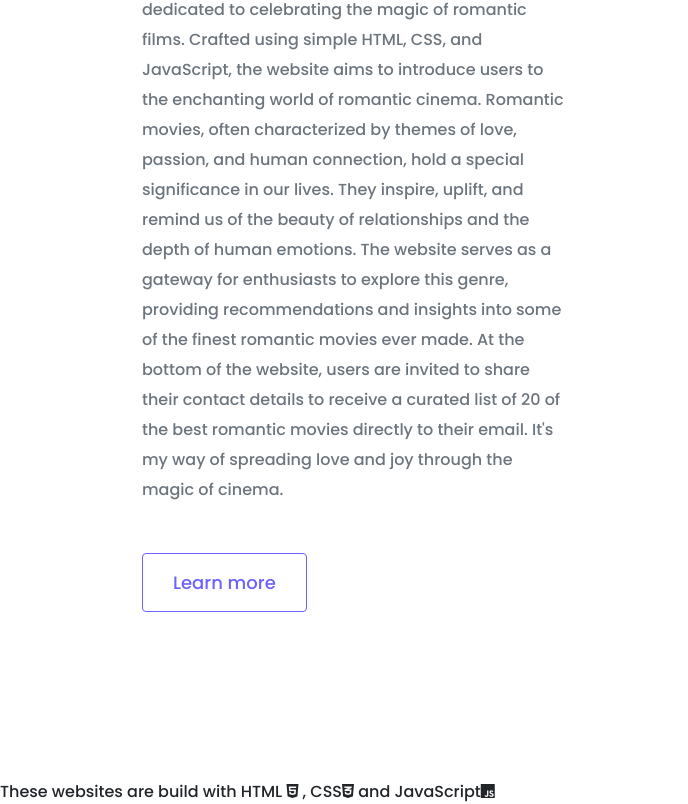
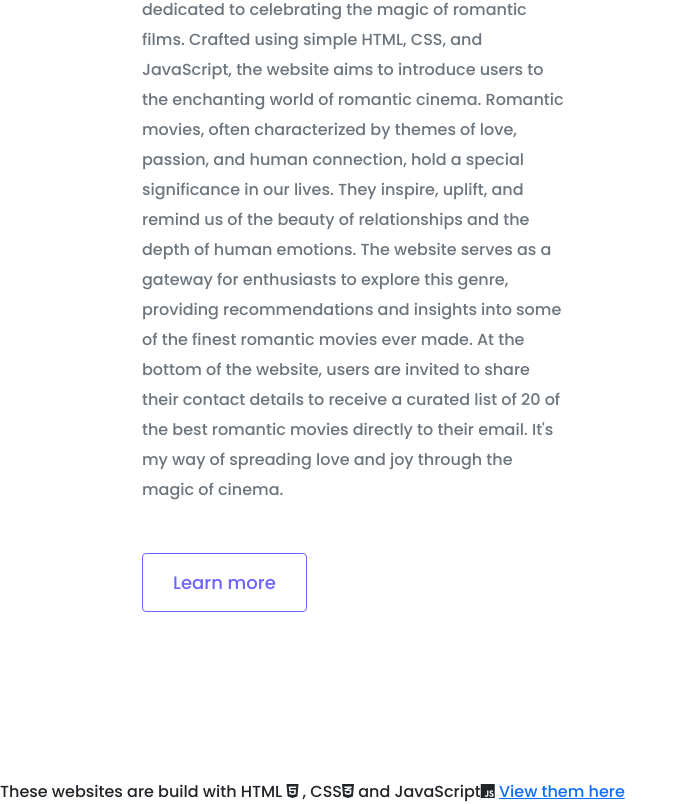
Before and after one commit to FerozaC/Portfolio-Website, a plain HTML site: page index.html in a window 1280 px wide. Shown: the part 2157-2961 px from the top of the page, without its empty margins (0-688 px from the left). Drawn offline with nearby package versions, Linux system fonts and the light colour scheme.

Commit message:
Update index.html

```diff
--- a/index.html
+++ b/index.html
@@ -82,7 +82,7 @@
 
       </div>
       <div class="bottom">
-        <footer> These websites are build with HTML <i class="fa-brands fa-html5"></i> , CSS<i class="fa-brands fa-css3-alt"></i> and JavaScript<i class="fa-brands fa-js"></i></footer>
+        <footer> These websites are build with HTML <i class="fa-brands fa-html5"></i> , CSS<i class="fa-brands fa-css3-alt"></i> and JavaScript<i class="fa-brands fa-js"></i> <a href="/work.html" target="_blank">View them here</a></footer>
       </div>
   </body>
 </html>
```
